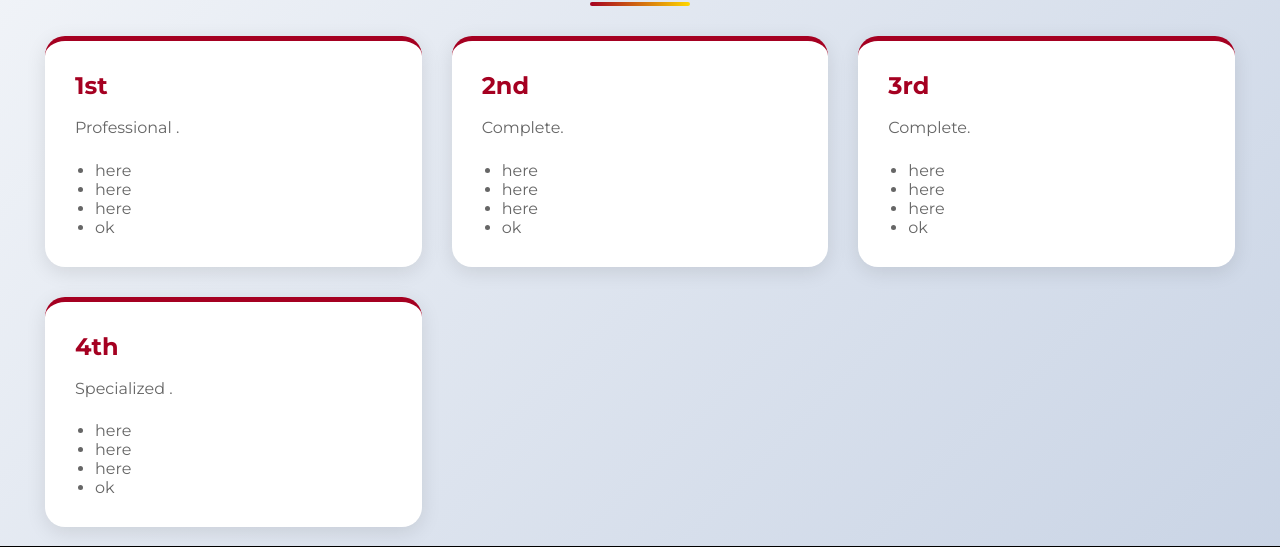
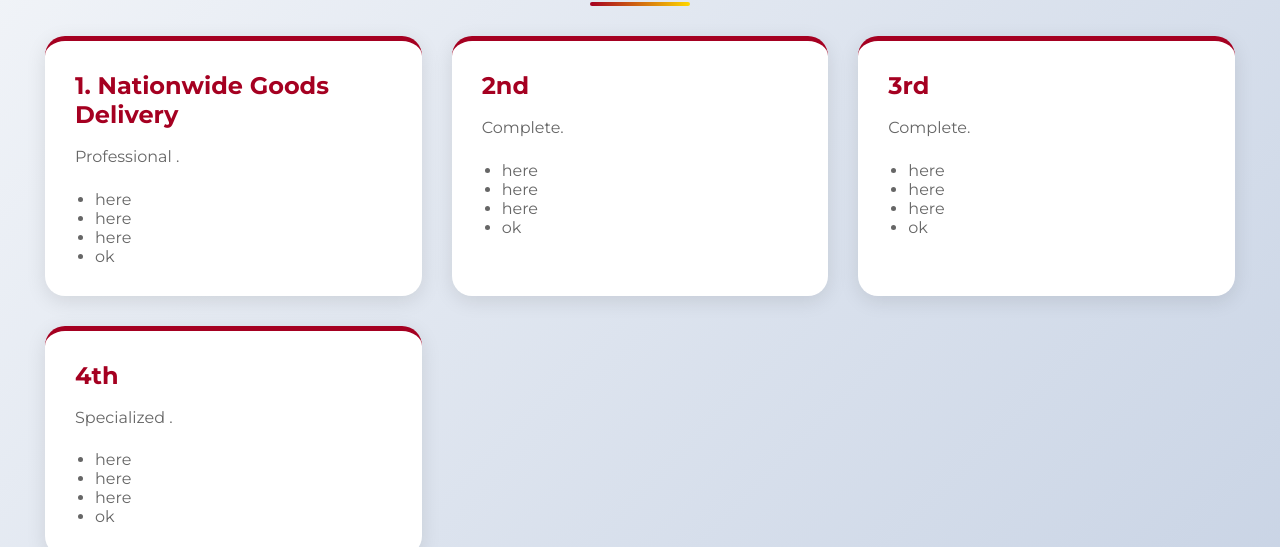
Before and after one commit to NikeshGautam77/BIjayaBhagwati-Dhuwani-Sewa, a plain HTML site: page Dhuwani.html in a window 1280 px wide. Both pictures are taken after a click on the link "Explore Our Services". Shown: the part 253-800 px from the top of the page. Drawn offline with Linux system fonts and the light colour scheme.

Commit message:
Update service title for clarity and specificity

```diff
--- a/Dhuwani.html
+++ b/Dhuwani.html
@@ -231,7 +231,7 @@
         <h2 class="section-title">Our Services</h2>
         <div class="card-grid">
             <div class="card">
-                <h3>1st</h3>
+                <h3>1. Nationwide Goods Delivery</h3>
                 <p>Professional .</p>
                 <ul style="color: #666; margin-top: 15px; padding-left: 20px;">
                     <li>here</li>
```
